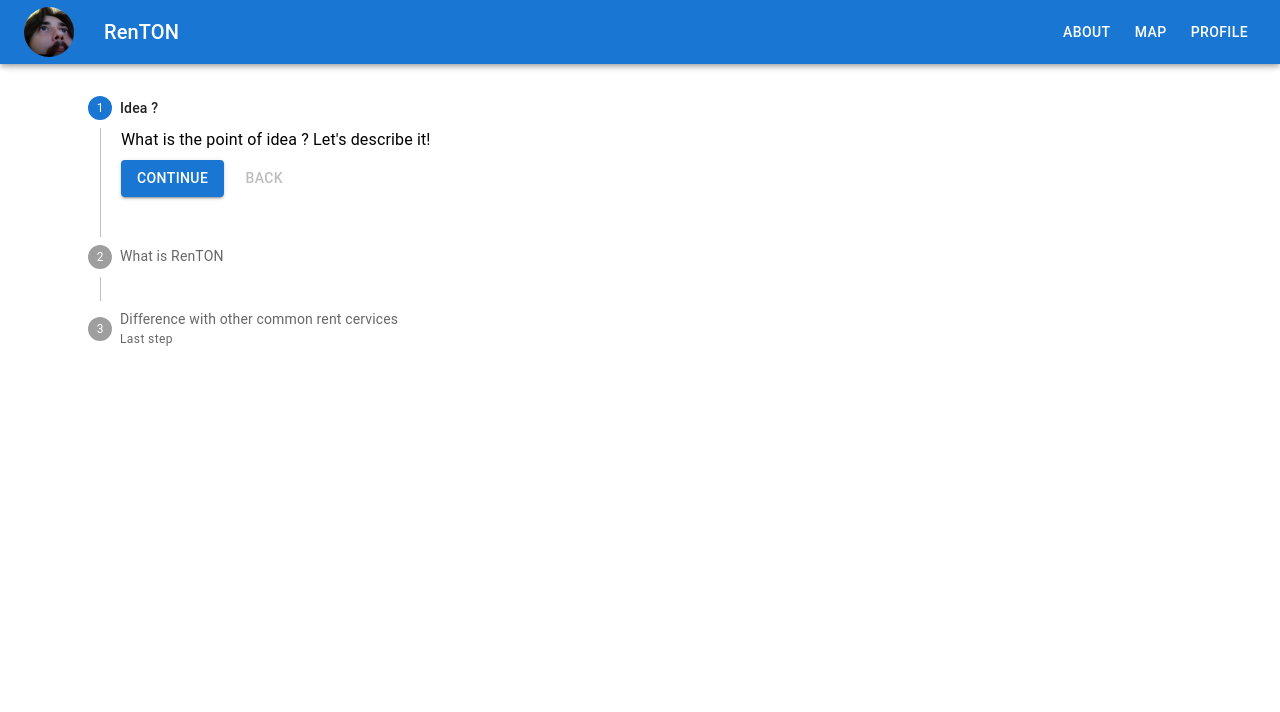
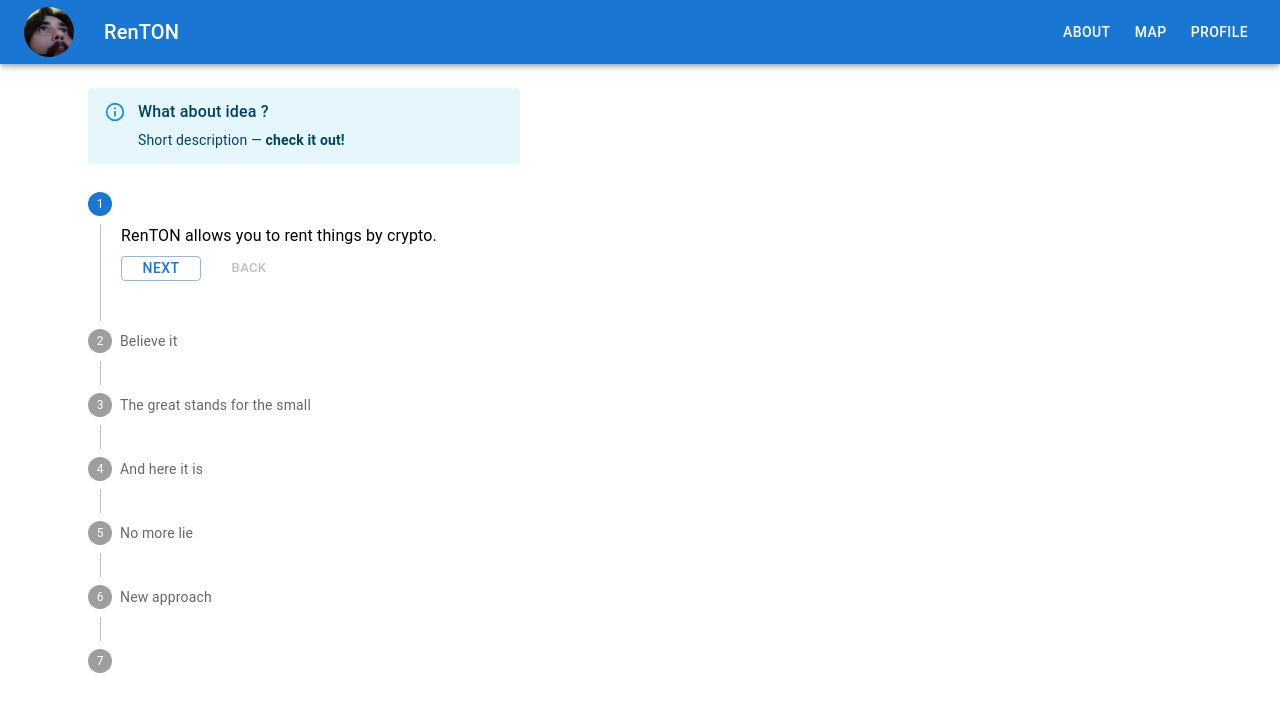
Before and after one commit to devils2ndself/kherson-underground, a React (Create React App) app in the folder chariton-ui/: page / in a window 1280 px wide. Shown: the top 712 px of the page. Built offline with nearby package versions, Linux system fonts and the light colour scheme.

Commit message:
MainPage undated

```diff
--- a/chariton-ui/src/pages/MainPage.js
+++ b/chariton-ui/src/pages/MainPage.js
@@ -1,23 +1,37 @@
 import React from 'react';
 import { useNavigate } from 'react-router-dom';
-import { Container, Typography, Box, Button, AppBar, Toolbar, Stepper, StepLabel, Step, Paper, StepContent, IconButton, Avatar } from '@mui/material'
+import { Container, Typography, Box, Button, AppBar, Toolbar, Stepper, StepLabel, Step, Paper, StepContent, IconButton, Avatar, Alert, AlertTitle } from '@mui/material'
 import { RouteNames } from '../router';
 import toncoinIcon from '../assets/toncoinIcon.png';
 import sendIcon from '../assets/sendIcon.png';
 
 const steps = [
     {
-      label: 'Idea ?',
-      description: `What is the point of idea ? Let's describe it!`,
+        label: '',
+        description: `RenTON allows you to rent things by crypto.`,
     },
     {
-      label: 'What is RenTON',
-      description:
-        'RenTON is a crypto rent ....',
+        label: 'Believe it',
+        description: 'Ordinary rent ? But future starts here.',
     },
     {
-      label: 'Difference with other common rent cervices ',
-      description: `It's quite better!!!`,
+        label: 'The great stands for the small',
+        description: `Opportunities open up with every new step.`,
+    },
+    {
+        label: 'And here it is',
+        description: `Simple but smart.`,
+    },
+    {
+        label: 'No more lie',
+        description: `Smart-contracts leave no chance for scammers.`,
+    },
+    {
+        label: 'New approach',
+        description: `It's not banking. It's a new world.`,
+    },
+    {
+        description: `The run has begun. And we stand at the root.`,
     },
 ];
 
@@ -40,15 +54,15 @@ const MainPage = () => {
     return (
         // <AppBar component="main" position='fixed' style={{marginTop: 10, height: '100%', zIndex: -1}}>
         <Box sx={{ marginTop: 10, marginLeft: 10, maxWidth: 400 }}>
+            <Alert severity="info" style={{width: 400, marginBottom: 20}}>
+                <AlertTitle>What about idea ?</AlertTitle>
+                Short description — <strong>check it out!</strong>
+            </Alert>
         <Stepper activeStep={activeStep} orientation="vertical">
             {steps.map((step, index) => (
             <Step key={step.label}>
                 <StepLabel
-                optional={
-                    index === 2 ? (
-                    <Typography variant="caption">Last step</Typography>
-                    ) : null
-                }
+
                 >
                 {step.label}
                 </StepLabel>
@@ -60,7 +74,6 @@ const MainPage = () => {
 
                             <Button
                                 variant="contained"
-                                // color='primary'
                                 style={{background: '#0088cc'}}
                                 onClick={handleNext}
                                 sx={{ mt: 1, mr: 1 }}
@@ -70,11 +83,13 @@ const MainPage = () => {
                             </Button>
                             :
                             <Button
-                                variant="contained"
+                                variant="outlined"
+                                color='primary'
                                 onClick={handleNext}
                                 sx={{ mt: 1, mr: 1 }}
+                                style={{height: 25, width: 80}}
                             >
-                                Continue
+                                Next
                             </Button>
                         }
 
@@ -82,6 +97,8 @@ const MainPage = () => {
                             disabled={index === 0}
                             onClick={handleBack}
                             sx={{ mt: 1, mr: 1 }}
+                            style={{height: 25, width: 80}}
+                            size='small'
                         >
                             Back
                         </Button>
```
